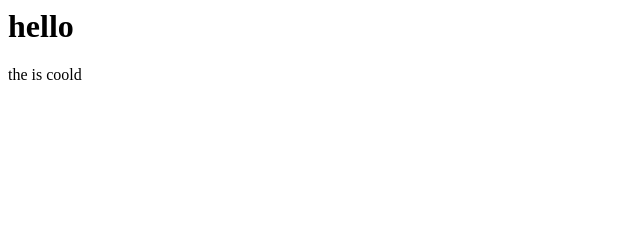
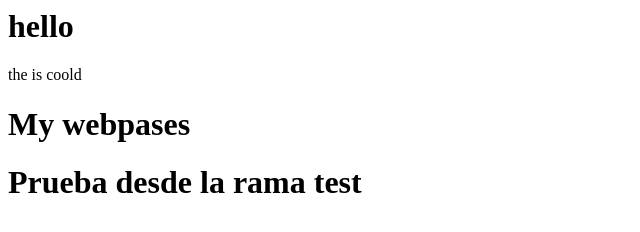
Before and after one commit to yadirallce28s-create/curso_service, a plain HTML site: page index.html in a window 1280 px wide. Shown: the whole page, without its empty margins (0-640 px from the left). Drawn offline with Linux system fonts and the light colour scheme.

Commit message:
Cambios en la rama test

```diff
--- a/index.html
+++ b/index.html
@@ -1,3 +1,4 @@
 <h1>hello</h1>
 <p> the is coold </p>
-<h1></h1>
+<h1>My webpases</h1>
+<h1>Prueba desde la rama test</h1>
```
